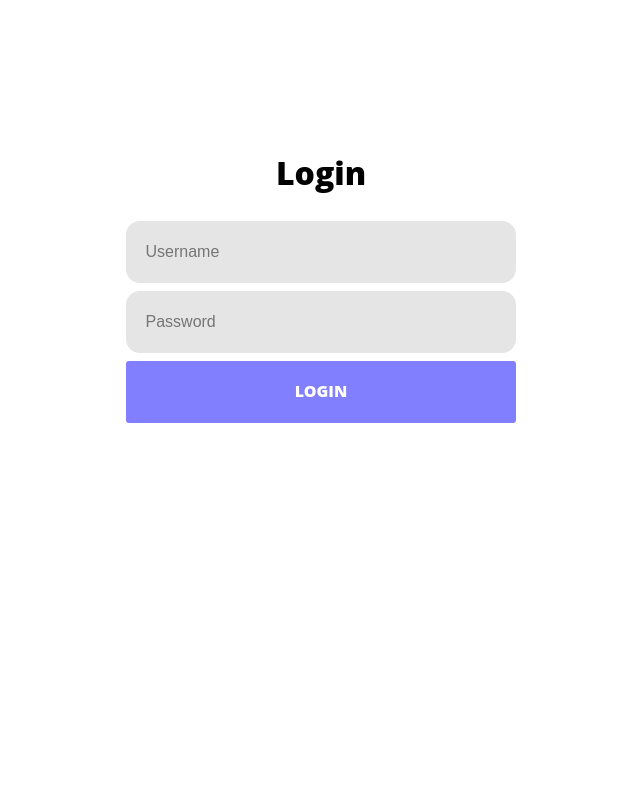
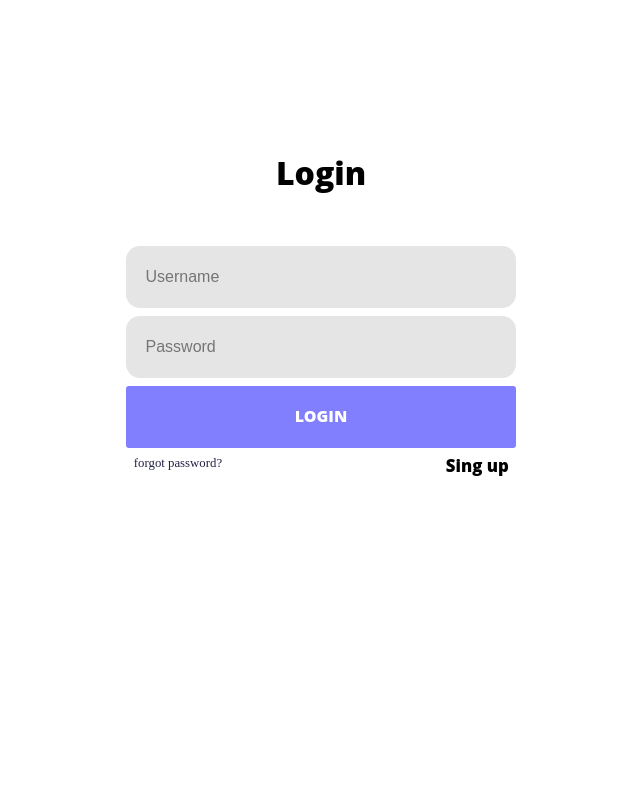
Before and after one commit to Yuri006/MissedWall, a Flask app: page /login in a window 1280 px wide. Shown: the whole page, without its empty margins (319-959 px from the left). Run offline with Flask 2, Linux system fonts and the light colour scheme; some libraries are stand-ins or nearby versions.

Commit message:
login page finished, beta-wall_page create

```diff
--- a/app.py
+++ b/app.py
@@ -22,16 +22,17 @@ def login():
 
 @app.route('/wall')
 def main_wall():
-    username = request.cookies.get('username')
-    password = request.cookies.get('password')
-    return render_template('wall.html', name=username, password=password)
+    return render_template('wall.html', number_of_user=main_db.number_of_user())
 
 
-'''
 @app.route('/registration')
 def reg():
     return render_template('reg.html')
-'''
+
+
+@app.route('/forgot')
+def forgot():
+    return render_template('forgot.html')
 
 
 @app.route('/')
--- a/static/login_page.js
+++ b/static/login_page.js
@@ -8,7 +8,7 @@ export function checking_nickname() {
     if (nick != ''){
         $.get(url, function (data) {
         if (data == '0') {
-            document.getElementById('nick-field').style.backgroundColor = '#b96e78'
+            document.getElementById('nick-field').style.backgroundColor = '#e7a1a7' /* #b96e78 */
         } else {
             document.getElementById('nick-field').style.backgroundColor = '#e5e5e5'
         }
--- a/templates/login_page.html
+++ b/templates/login_page.html
@@ -8,6 +8,37 @@
             text-align: center;
             font-family: "Open Sans Extrabold";
             padding-top: 30px;
+        }
+
+        #sing-up-btn {
+            font-family: "Open Sans Extrabold";
+            font-size: 105%;
+            color: #000000;
+            line-height: 1.2;
+            position: absolute;
+
+            height: 50%;
+            text-decoration: none;
+            transition: all 0.4s;
+            margin-left: 82%;
+            margin-top: 2%;
+            box-sizing: border-box;
+        }
+
+        #forgot-passwd {
+            font-size: 80%;
+            color: #232246;
+            line-height: 1.2;
+            position: absolute;
+            text-align: left;
+            box-sizing: border-box;
+
+            height: 50%;
+            text-decoration: none;
+            transition: all 0.4s;
+            margin-top: 2%;
+            margin-left: 2%;
+
         }
 
         #nick-field {
@@ -26,7 +57,7 @@
             box-sizing: border-box;
             padding-left: 5%;
 
-            transition: background-color 0.7s linear;
+            transition: background-color 0.5s linear;
 
             /* transition: background-color 3s cubic-bezier(0.1, 0.8, 0.5, 2), color 3s 1s linear; */
 
@@ -63,7 +94,7 @@
             margin-left: auto;
             margin-right: auto;
             top: 100px;
-            height: 400px;
+            height: 500px;
         }
 
         .login-btn {
@@ -75,7 +106,6 @@
             text-transform: uppercase;
 
 
-            display: flex;
             justify-content: center;
             align-items: center;
             padding: 0 20px;
@@ -90,6 +120,8 @@
 
         .login-btn:hover {
             background-color: #403866;
+            box-shadow: 0 0 10px #403866;
+            transition: all 0.5s ease;
         }
 
         .login-mini-div {
@@ -116,6 +148,7 @@
             text-indent: 500px;
             transition: text-indent 0.3s ease;
         }
+
     </style>
 </head>
 <body>
@@ -133,6 +166,12 @@
         <div class='login-mini-div'>
             <input class='login-btn' type="submit" value="Login">
         </div>
+        <a id='forgot-passwd' href="/forgot">
+            forgot password?
+        </a>
+        <a id='sing-up-btn' href="/registration">
+            Sing up
+        </a>
     </form>
     <script type='module'>
         import {checking_nickname} from "../static/login_page.js";
@@ -140,7 +179,7 @@
         let field = document.getElementById("nick-field");
         let current_value = field.value
         field.addEventListener("input", function () {
-            if (current_value != field.value){
+            if (current_value != field.value) {
                 checking_nickname()
                 current_value = field.value
             }
```
Also changed, not shown: templates/forgot.html (added, +18 -0 lines), templates/wall.html (+20 -1 lines), wall_db.py (+15 -6 lines), wall.db.
